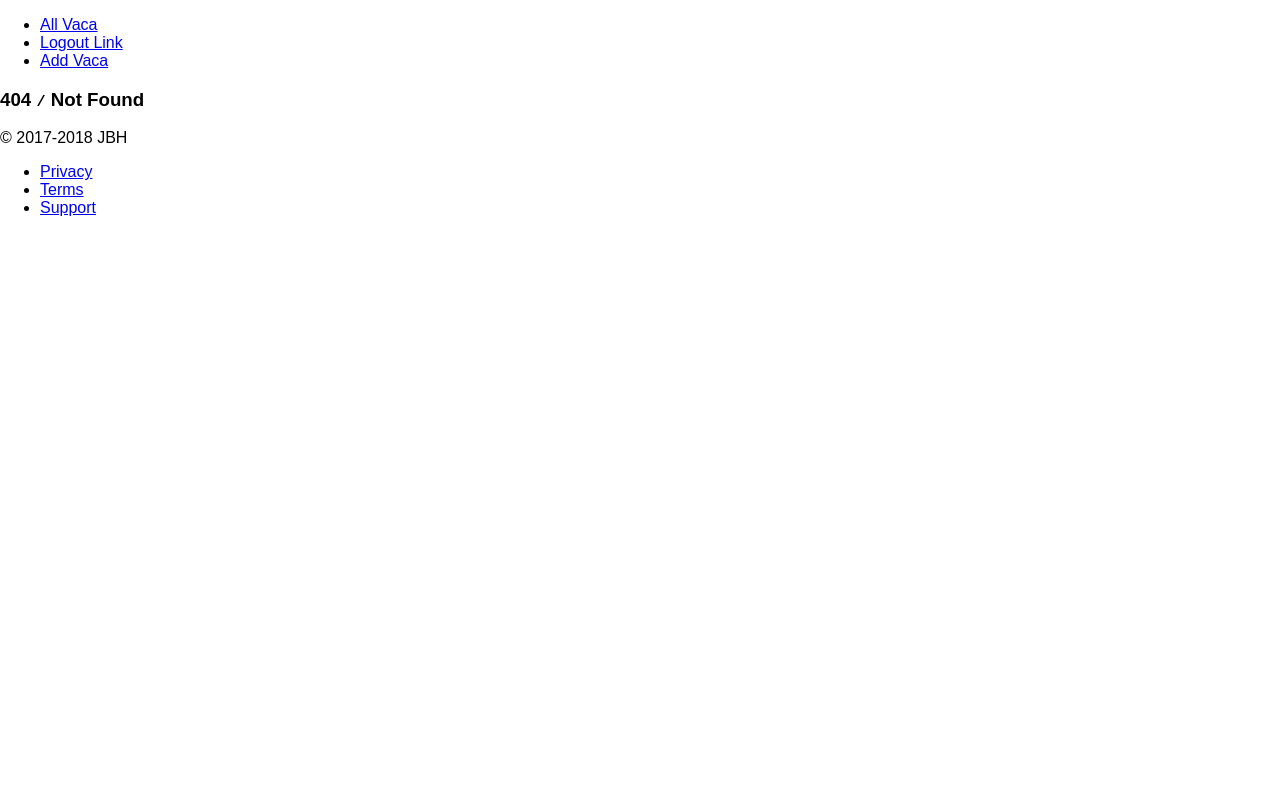
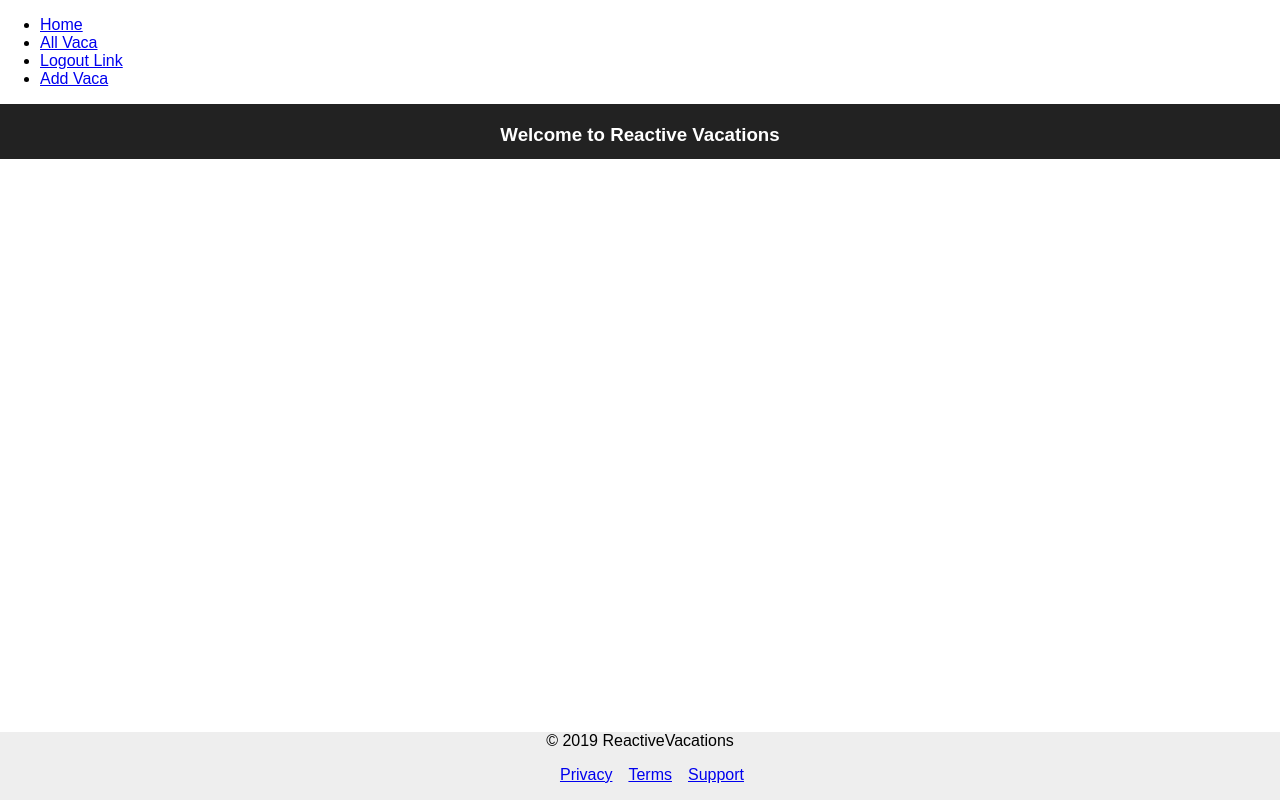
Before and after one commit to gingeryale/vacaloca, a React (Create React App) app in the folder clientside/: page / in a window 1280 px wide. Before the commit this address had no page. Built offline with nearby package versions, Linux system fonts and the light colour scheme.

Commit message:
made ui edits

```diff
--- a/clientside/src/App.css
+++ b/clientside/src/App.css
@@ -14,6 +14,11 @@
   color: white;
 }
 
+.App-header h3, p{
+  display: flex;
+  justify-content: center;
+  margin:0;
+}
 .App-intro {
   font-size: large;
 }
@@ -29,6 +34,7 @@
   justify-content: flex-start;
   flex-wrap: wrap;
   width:100%;
+  margin-bottom: 10rem;
 }
 .vaca{
   display: flex;
@@ -41,6 +47,10 @@
 .vaca p{
   margin:0;
 }
+.vaca img{
+  height:100px;
+  width:100px;
+}
 .form{
   display: flex;
   flex-direction: column;
@@ -51,3 +61,28 @@
 .err{
   color:#d1065f;
 }
+
+.footer{
+  display: block;
+  position: fixed;
+  background-color: #eee;
+  left:0;
+  bottom:0;
+  width:100vw;
+}
+.footer p{
+  display: flex;
+  justify-content: center;
+  margin:0;
+  flex-direction: row;
+}
+.footer .list-inline{
+  display: flex;
+  justify-content: center;
+}
+.footer .list-inline li{
+ display: flex;
+ flex-direction: column;
+  margin-right:1rem;
+  list-style-type: none;
+}
--- a/clientside/src/comps/Footer.js
+++ b/clientside/src/comps/Footer.js
@@ -8,7 +8,7 @@ function Footer() {
     return (
 
       <footer className="footer pt-2 text-muted text-center text-small dark">
-      <p className="mb-1">© 2017-2018 JBH</p>
+      <p className="mb-1">© 2019 ReactiveVacations</p>
       <ul className="list-inline">
         <li className="list-inline-item"><a href="#">Privacy</a></li>
         <li className="list-inline-item"><a href="#">Terms</a></li>
--- /dev/null
+++ b/clientside/src/comps/Home.js
@@ -0,0 +1,14 @@
+import React from 'react';
+
+
+function Home({ location }) {
+    return (
+      <div className="App-header ">
+        <h3>
+         Welcome to Reactive Vacations
+        </h3>
+      </div>
+    );
+  }
+
+export default Home;
--- a/clientside/src/comps/RouterAdmin.js
+++ b/clientside/src/comps/RouterAdmin.js
@@ -7,7 +7,7 @@ import Footer from './Footer';
 import NoMatch from './404';
 import Login from './Login';
 import AdminEdit from './AdminEdit';
-import AVac from './AVac';
+import Home from './Home';
 
 
 
@@ -20,6 +20,9 @@ class RouterAdmin extends Component {
           <Router>
             <div>
               <ul>
+              <li>
+                  <Link to="/">Home</Link>
+                </li>
                 <li>
                   <Link to="/vacations">All Vaca</Link>
                 </li>
@@ -40,6 +43,7 @@ class RouterAdmin extends Component {
                 <Route excat path='/addvacation' render={(props) =>
                   <AddVac {...props} />} />
                 <Route excat path='/login' render={(props) => <Login {...props} />} />
+                <Route exact path='/' render={(props) => <Home {...props}/>} />
 
                 <Route component={NoMatch} />
               </Switch>
```
